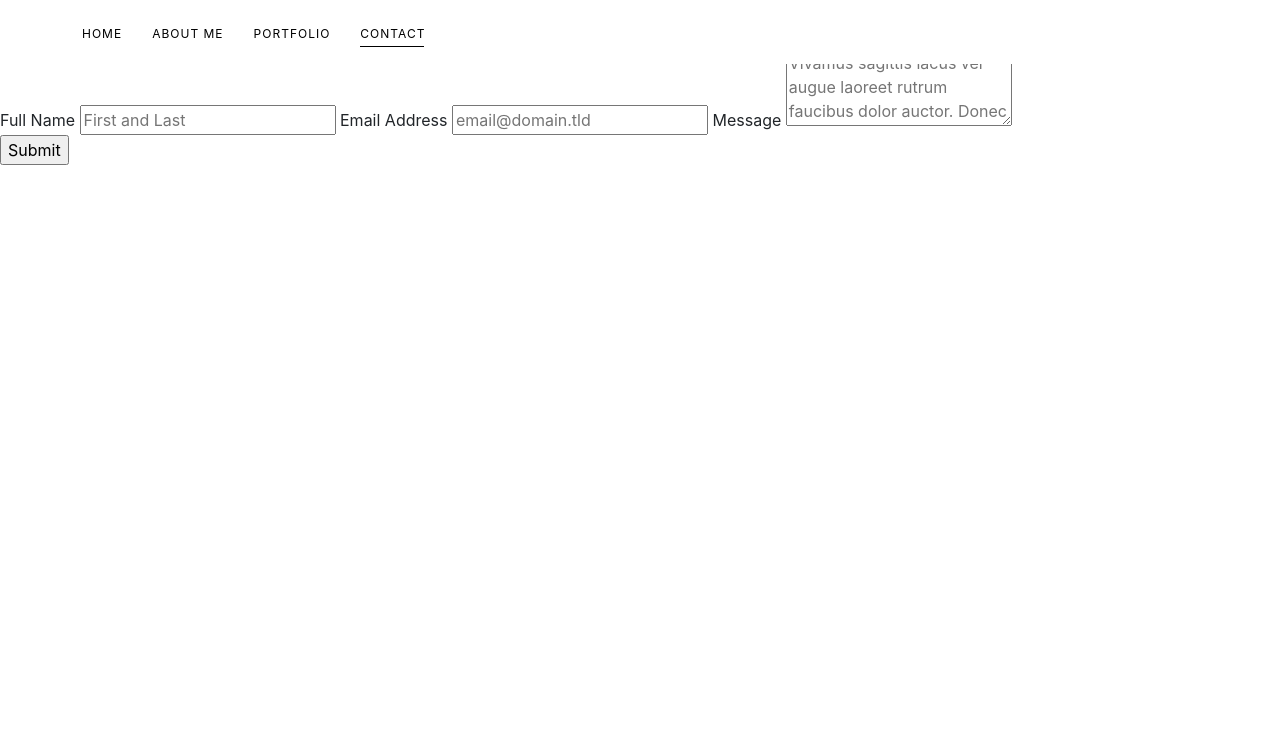
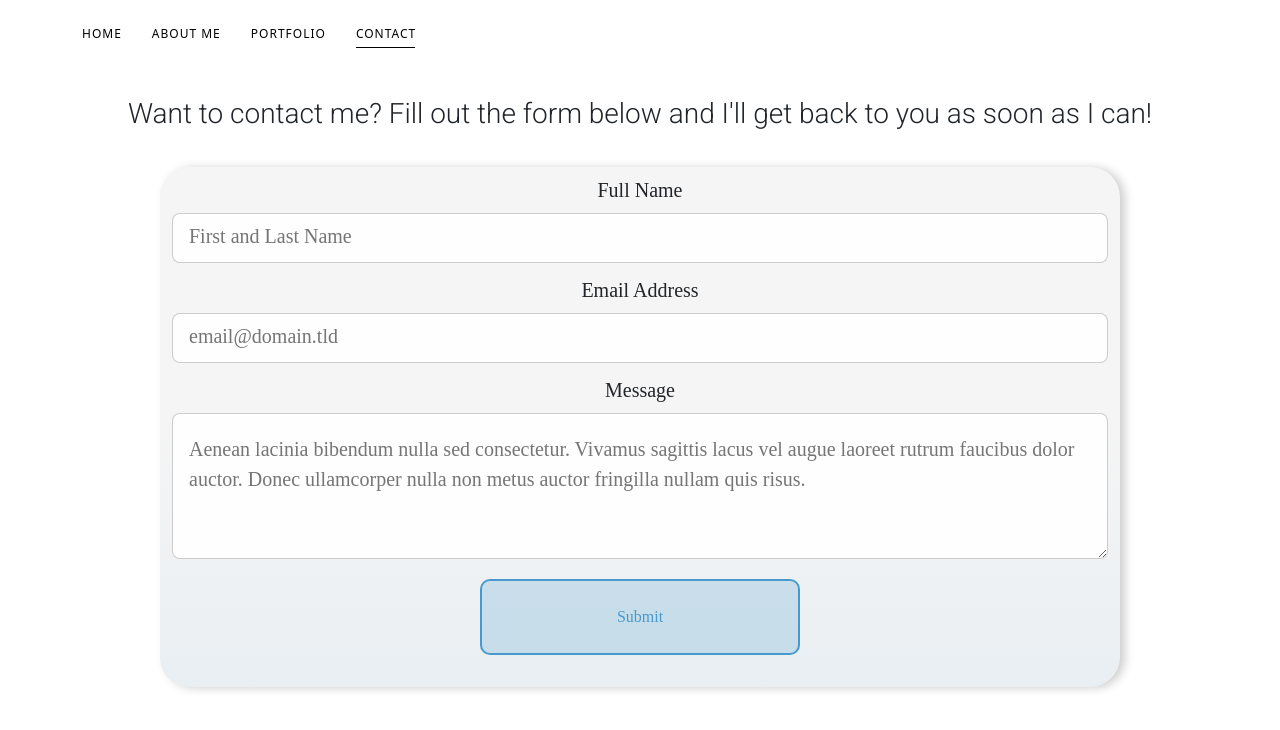
Before and after one commit to mipierc/portfolio, a plain HTML site: page contact.html in a window 1280 px wide. Drawn offline with nearby package versions, Linux system fonts and the light colour scheme; a web font is replaced by a local one.

Commit message:
implements contact form

```diff
--- a/contact.html
+++ b/contact.html
@@ -6,7 +6,10 @@
     <meta name="viewport" content="width=device-width, initial-scale=1.0">
     <title>Document</title>
     <link href="https://cdn.jsdelivr.net/npm/bootstrap@5.1.3/dist/css/bootstrap.min.css" rel="stylesheet" integrity="sha384-1BmE4kWBq78iYhFldvKuhfTAU6auU8tT94WrHftjDbrCEXSU1oBoqyl2QvZ6jIW3" crossorigin="anonymous">
+    <link href="https://fonts.googleapis.com/css?family=Droid+Serif|Roboto:300" rel="stylesheet">
+    <link rel="stylesheet" href="src/css/contact.css">
     <link rel="stylesheet" href="src/css/header.css">
+    <link rel="stylesheet" href="src/css/main.css">
 </head>
 <body>
     <header class="main-header">
@@ -29,11 +32,16 @@
         </div>
         <!-- /.container -->
     </header>
+    <hr></hr>
+    <br></br>
+    <h3 class="container-fluid form-memo"">Want to contact me? Fill out the form below and I'll get back to you as soon as I can!</h3>
 
-    <form id="fs-frm" name="simple-contact-form" accept-charset="utf-8" action="https://formspree.io/f/{form_id}" method="post">
+    <div class="container-fluid form">
+        <div class="row">
+        <form id="fs-frm" name="simple-contact-form" accept-charset="utf-8" action="https://formspree.io/f/mayvynnb" method="post">
             <fieldset id="fs-frm-inputs">
             <label for="full-name">Full Name</label>
-          <input type="text" name="name" id="full-name" placeholder="First and Last" required="">
+            <input type="text" name="name" id="full-name" placeholder="First and Last Name" required="">
             <label for="email-address">Email Address</label>
             <input type="email" name="_replyto" id="email-address" placeholder="email@domain.tld" required="">
             <label for="message">Message</label>
@@ -42,5 +50,11 @@
             </fieldset>
             <input type="submit" value="Submit">
         </form>
+        </div>
+    </div>
+    <script src="https://cdnjs.cloudflare.com/ajax/libs/jquery/2.1.1/jquery.min.js"></script>
+    <script src="https://cdnjs.cloudflare.com/ajax/libs/popper.js/1.14.7/umd/popper.min.js" integrity="sha384-UO2eT0CpHqdSJQ6hJty5KVphtPhzWj9WO1clHTMGa3JDZwrnQq4sF86dIHNDz0W1" crossorigin="anonymous"></script>
+    <script src="https://stackpath.bootstrapcdn.com/bootstrap/4.3.1/js/bootstrap.min.js" integrity="sha384-JjSmVgyd0p3pXB1rRibZUAYoIIy6OrQ6VrjIEaFf/nJGzIxFDsf4x0xIM+B07jRM" crossorigin="anonymous"></script>
+    <script src="https://cdn.jsdelivr.net/npm/bootstrap@5.1.3/dist/js/bootstrap.bundle.min.js" integrity="sha384-ka7Sk0Gln4gmtz2MlQnikT1wXgYsOg+OMhuP+IlRH9sENBO0LRn5q+8nbTov4+1p" crossorigin="anonymous"></script>
 </body>
 </html>
--- a/src/css/contact.css
+++ b/src/css/contact.css
@@ -0,0 +1,151 @@
+:root {
+    --lt-prime: rgba(0, 118, 189, 0.15);
+    --prime: rgba(0, 118, 189, 0.65);
+    --white: #F4F4F4;
+    --lt-gr: #DCE3E4;
+    --mid-gr: #515A5D;
+    --black: #303537;
+}
+
+.form{
+    margin-top: 3.25rem;
+    margin-bottom: 3rem;
+    background-color: whitesmoke;
+    background-image: linear-gradient(0deg, rgba(0, 118, 189, 0.05), transparent 50%);
+    border-radius: 30px;
+    width: 75%;
+    box-shadow: 5px 1px 10px rgb(207, 207, 207);
+}
+
+.form-memo {
+    display: flex;
+    justify-content: center;
+    justify-items: center;
+    margin-top: 1rem;
+    margin-bottom: -1rem;
+    font-family: 'Roboto', sans-serif;
+}
+
+#fs-frm input,
+#fs-frm select,
+#fs-frm textarea,
+#fs-frm fieldset,
+#fs-frm optgroup,
+#fs-frm label,
+#fs-frm #card-element:disabled {
+  font-family: 'Droid Serif', serif;
+  font-size: 100%;
+  color: inherit;
+  border: none;
+  border-radius: 8px;
+  display: block;
+  width: 100%;
+  padding: 0;
+  margin: 0;
+  -webkit-appearance: none;
+  -moz-appearance: none;
+}
+#fs-frm label,
+#fs-frm legend,
+#fs-frm ::placeholder {
+  font-size: 1.25rem;
+  margin-bottom: .5rem;
+  padding-top: .5rem;
+  display: flex;
+  align-items: baseline;
+  justify-content: center;
+}
+
+/* border, padding, margin, width */
+#fs-frm input,
+#fs-frm select,
+#fs-frm textarea,
+#fs-frm #card-element {
+  border: 1px solid rgba(0,0,0,0.2);
+  background-color: rgba(255,255,255,0.9);
+  padding: .75em 1rem;
+  margin-bottom: .25rem;
+}
+#fs-frm input:focus,
+#fs-frm select:focus,
+#fs-frm textarea:focus {
+  background-color: white;
+  outline-style: solid;
+  outline-width: thin;
+  outline-color: gray;
+  outline-offset: -1px;
+}
+#fs-frm [type="text"],
+#fs-frm [type="email"] {
+  width: 100%;
+}
+#fs-frm [type="button"],
+#fs-frm [type="submit"],
+#fs-frm [type="reset"] {
+  width: 25vw;
+  min-width: 250px;
+  margin: 1rem auto;
+  display: flex;
+  justify-content: center;
+  align-items: center;
+  padding: 1.5rem 1rem;
+  background-color: var(--lt-prime);
+  border-radius: var(--border-radius);
+  cursor: pointer;
+  transition: all .2s ease-in-out;
+  border: 2px solid var(--prime) !important;
+  color: var(--prime) !important;
+}
+#fs-frm [type="button"]:hover,
+#fs-frm [type="submit"]:hover,
+#fs-frm [type="reset"]:hover {
+  background-color: var(--prime);
+  border: 2px solid transparent !important;
+  color: var(--white) !important;
+}
+#fs-frm [type="button"]:focus,
+#fs-frm [type="submit"]:focus,
+#fs-frm [type="reset"]:focus {
+  outline: none;
+}
+#fs-frm [type="submit"],
+#fs-frm [type="reset"] {
+  border-radius: 10px;
+  margin-bottom: 2rem;
+}
+#fs-frm select {
+  text-transform: none;
+}
+
+#fs-frm [type="checkbox"] {
+  -webkit-appearance: checkbox;
+  -moz-appearance: checkbox;
+  appearance: checkbox;
+  display: inline-block;
+  width: auto;
+  margin: 0 .5em 0 0 !important;
+}
+
+#fs-frm [type="radio"] {
+  -webkit-appearance: radio;
+  -moz-appearance: radio;
+  appearance: radio;
+}
+
+/* address, locale */
+#fs-frm fieldset.locale input[name="city"],
+#fs-frm fieldset.locale select[name="state"],
+#fs-frm fieldset.locale input[name="postal-code"] {
+  display: inline;
+}
+#fs-frm fieldset.locale input[name="city"] {
+  width: 52%;
+}
+#fs-frm fieldset.locale select[name="state"],
+#fs-frm fieldset.locale input[name="postal-code"] {
+  width: 20%;
+}
+#fs-frm fieldset.locale input[name="city"],
+#fs-frm fieldset.locale select[name="state"] {
+  margin-right: 3%;
+}
--- a/src/css/header.css
+++ b/src/css/header.css
@@ -4,10 +4,6 @@
     --hover: black;
     --black: black;
 
-}
-
-body{
-    font-family: -apple-system, BlinkMacSystemFont, 'Segoe UI', Roboto, Oxygen, Ubuntu, Cantarell, 'Open Sans', 'Helvetica Neue', sans-serif;
 }
 
 .main-header{
--- /dev/null
+++ b/src/css/main.css
@@ -0,0 +1,5 @@
+body {
+    font-size: 16px;
+    text-rendering: optimizeLegibility;
+    font-weight: initial;
+  }
--- a/src/css/project-card.css
+++ b/src/css/project-card.css
@@ -1,11 +1,5 @@
 @import url("https://fonts.googleapis.com/css2?family=Baloo+2&display=swap");
 /* This pen */
-body {
-  font-family: "Baloo 2", cursive;
-  font-size: 16px;
-  text-rendering: optimizeLegibility;
-  font-weight: initial;
-}
 
 .dark {
   background: #110f16;
@@ -20,6 +14,7 @@ a, a:hover {
   margin: 2rem 0;
   text-transform: uppercase;
   text-align: center;
+  font-family: 'Roboto', sans-serif;
   font-size: 2.5rem;
   color: #110f16;
 }
```
Also changed, not shown: about.html (+5 -0 lines), index.html (+2 -0 lines), projects.html (+5 -0 lines). Lines whose indentation alone changed are shown as unchanged.
